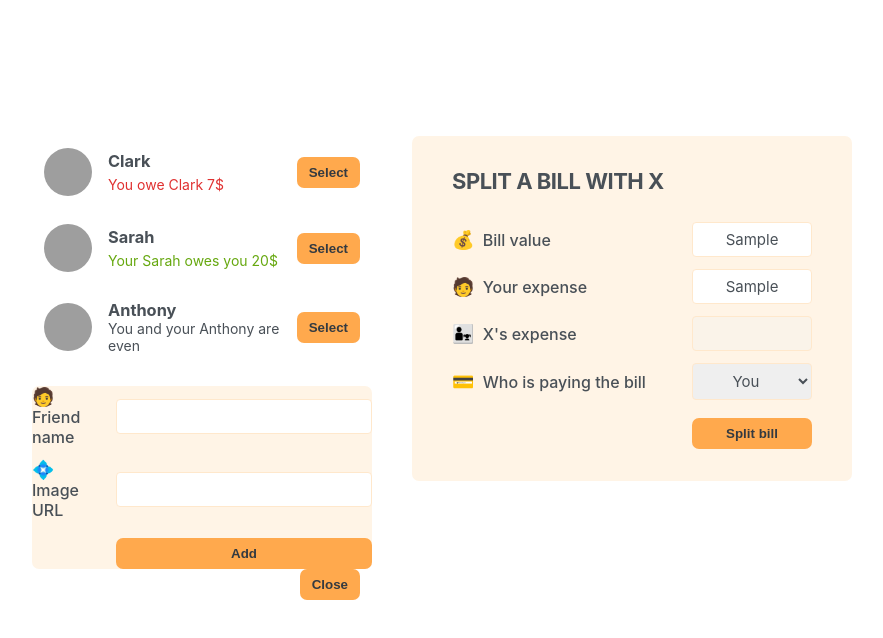
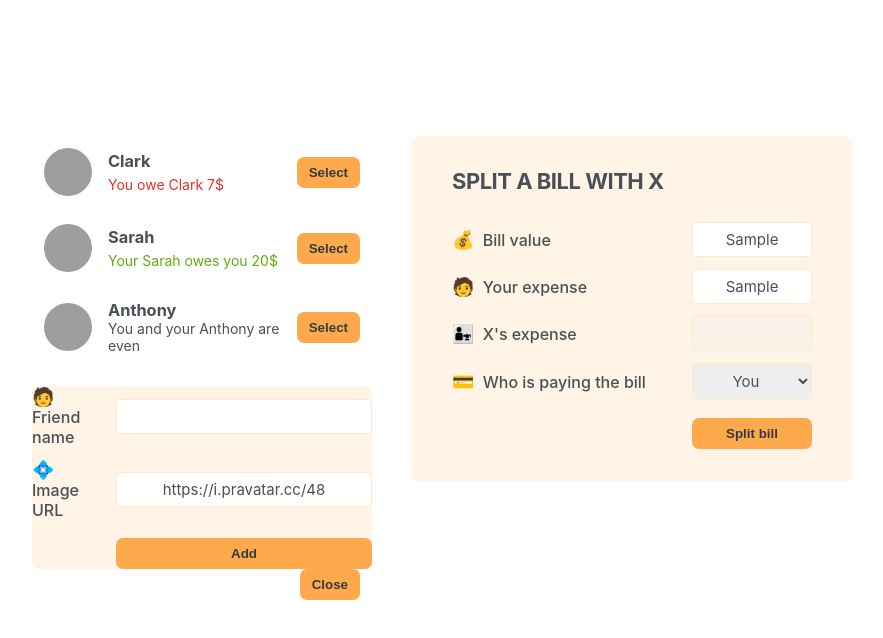
Before and after one commit to BernardSDev/eat-n-split, a React (Create React App) app: page / in a window 1280 px wide. Both pictures are taken after typing "Sample", "Sample" into the empty fields and a click on the button "Add friend". Shown: the top 638 px of the page, without its empty margins (198-1081 px from the left). Built offline with nearby package versions, Linux system fonts and the light colour scheme; grey boxes are pictures that could not be loaded.

Commit message:
Add a new friend friendfeature

```diff
--- a/src/App.js
+++ b/src/App.js
@@ -23,16 +23,22 @@
 
 export default function App() {
 	const [showAddForm, setShowAddFriend] = useState(false)
+	const [friends, setFriends] = useState(initialFriends)
 
 	function handleShowAddFriend() {
 		setShowAddFriend((show) => !show)
 	}
 
+	function handleAddFriend(friend) {
+		setFriends((friends) => [...friends, friend])
+		setShowAddFriend(false)
+	}
+
 	return (
 		<div className="app">
 			<div className="sidebar">
-				<FriendsList />
-				{showAddForm && <FormAddFriend />}
+				<FriendsList friends={friends} />
+				{showAddForm && <FormAddFriend onAddFriend={handleAddFriend} />}
 				<Button onClick={handleShowAddFriend}>{showAddForm ? 'Close' : 'Add friend'}</Button>
 			</div>
 			<FormSplitBill />
@@ -48,8 +54,7 @@
 	)
 }
 
-function FriendsList() {
-	const friends = initialFriends
+function FriendsList({ friends }) {
 	return (
 		<ul>
 			{friends.map((friend) => (
@@ -81,14 +86,37 @@
 	)
 }
 
-function FormAddFriend() {
+function FormAddFriend({ onAddFriend }) {
+	const [name, setName] = useState('')
+	const [image, setImage] = useState('https://i.pravatar.cc/48')
+
+	function handldeSubmit(e) {
+		e.preventDefault()
+
+		if (!name || !image) return
+
+		const id = crypto.randomUUID()
+
+		const newFriend = {
+			id,
+			name,
+			balance: 0,
+			image: `${image}?=${id}`,
+		}
+
+		onAddFriend(newFriend)
+
+		setName('')
+		setImage('https://i.pravatar.cc/48')
+	}
+
 	return (
-		<form>
+		<form onSubmit={handldeSubmit}>
 			<label>🧑 Friend name</label>
-			<input type="text" />
+			<input type="text" value={name} onChange={(e) => setName(e.target.value)} />
 
 			<label>💠 Image URL</label>
-			<input type="text" />
+			<input type="text" value={image} onChange={(e) => setImage(e.target.value)} />
 
 			<Button>Add</Button>
 		</form>
```
